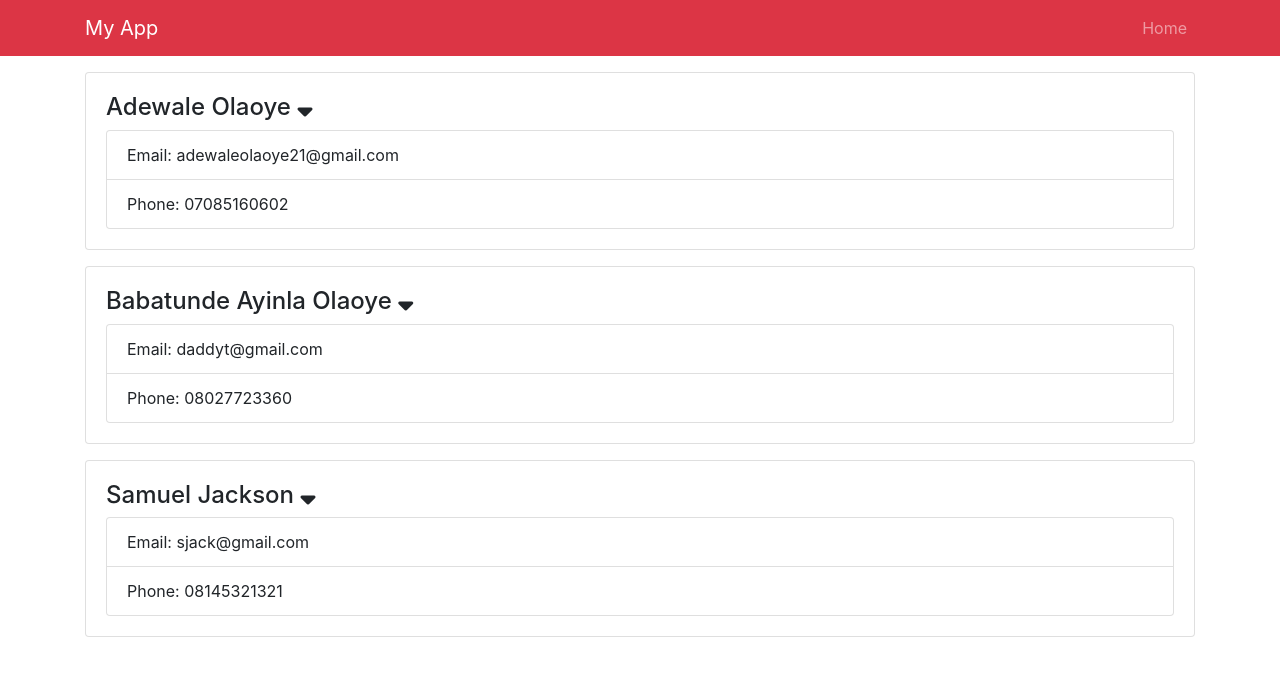
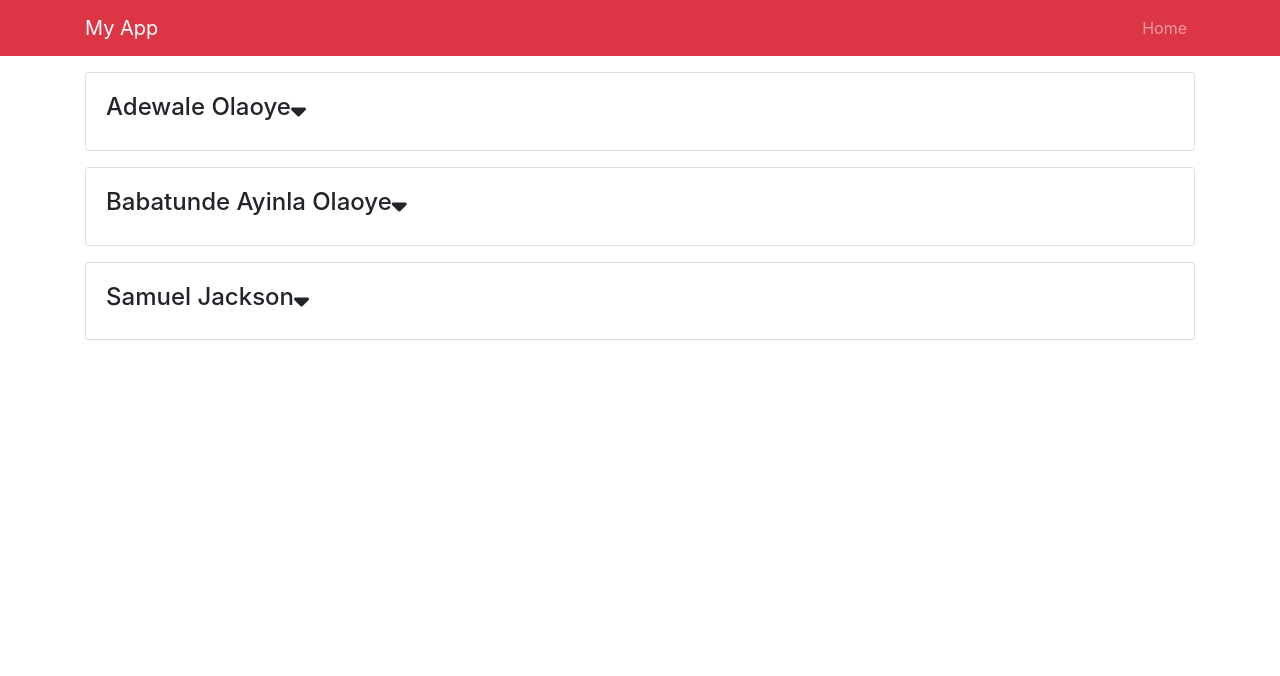
Before and after one commit to dewaleolaoye/contact-manager, a React (Create React App) app: page / in a window 1280 px wide. Shown: the top 676 px of the page. Built offline with nearby package versions, Linux system fonts and the light colour scheme.

Commit message:
change state

```diff
--- a/src/components/Contact.js
+++ b/src/components/Contact.js
@@ -2,17 +2,34 @@ import React from 'react';
 import propTypes from 'prop-types';
 
 class Contact extends React.Component {
+  state = {
+    showContactInfo: false
+  };
+
+  onShowClick = e => {
+    this.setState({ showContactInfo: !this.state.showContactInfo });
+  };
+
   render() {
     const { name, email, phone } = this.props.contact;
+    const { showContactInfo } = this.state;
     return (
       <div className='card card-body mb-3'>
         <h4>
-          {name} <i className='fas fa-sort-down' />
+          {name}
+          <i
+            onClick={() =>
+              this.setState({ showContactInfo: !this.state.showContactInfo })
+            }
+            className='fas fa-sort-down'
+          />
         </h4>
-        <ul className='list-group'>
-          <li className='list list-group-item'>Email: {email}</li>
-          <li className='list list-group-item'>Phone: {phone}</li>
-        </ul>
+        {showContactInfo ? (
+          <ul className='list-group'>
+            <li className='list list-group-item'>Email: {email}</li>
+            <li className='list list-group-item'>Phone: {phone}</li>
+          </ul>
+        ) : null}
       </div>
     );
   }
--- a/src/components/Contacts.js
+++ b/src/components/Contacts.js
@@ -28,11 +28,11 @@ class Contacts extends React.Component {
   render() {
     const { contacts } = this.state;
     return (
-      <div>
+      <React.Fragment>
         {contacts.map(contact => (
           <Contact key={contact.id} contact={contact} />
         ))}
-      </div>
+      </React.Fragment>
     );
   }
 }
```
